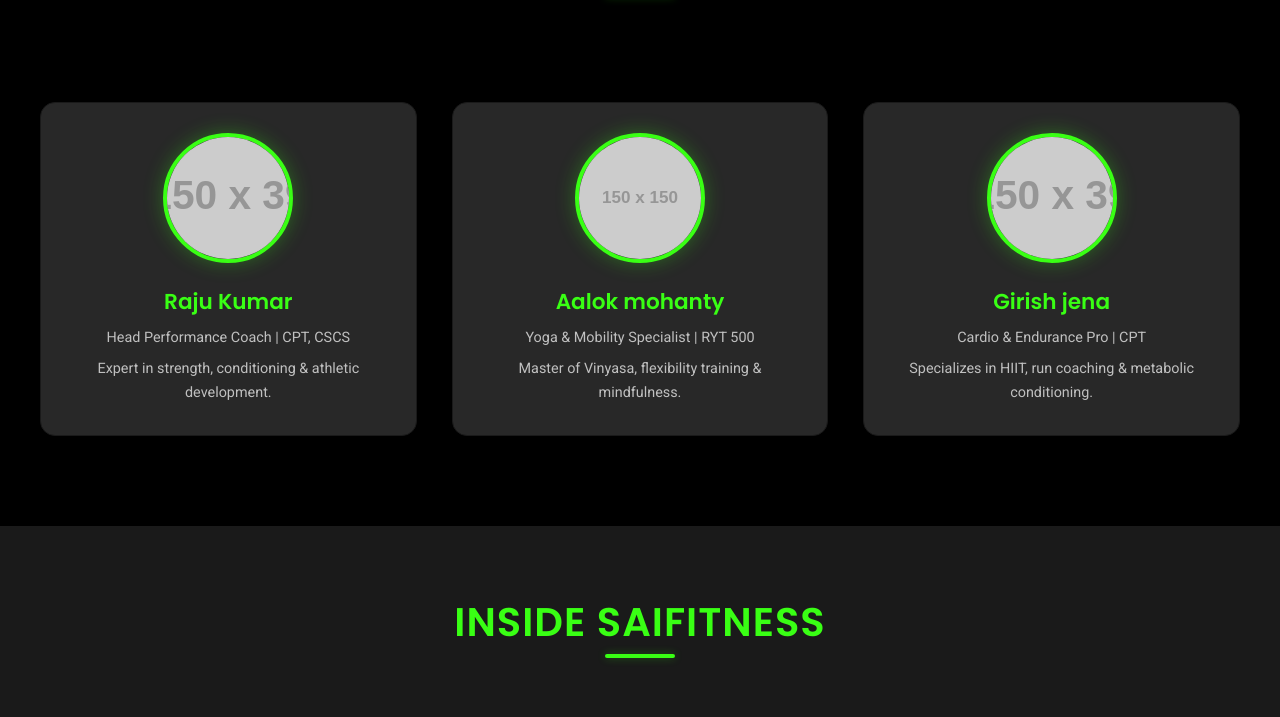
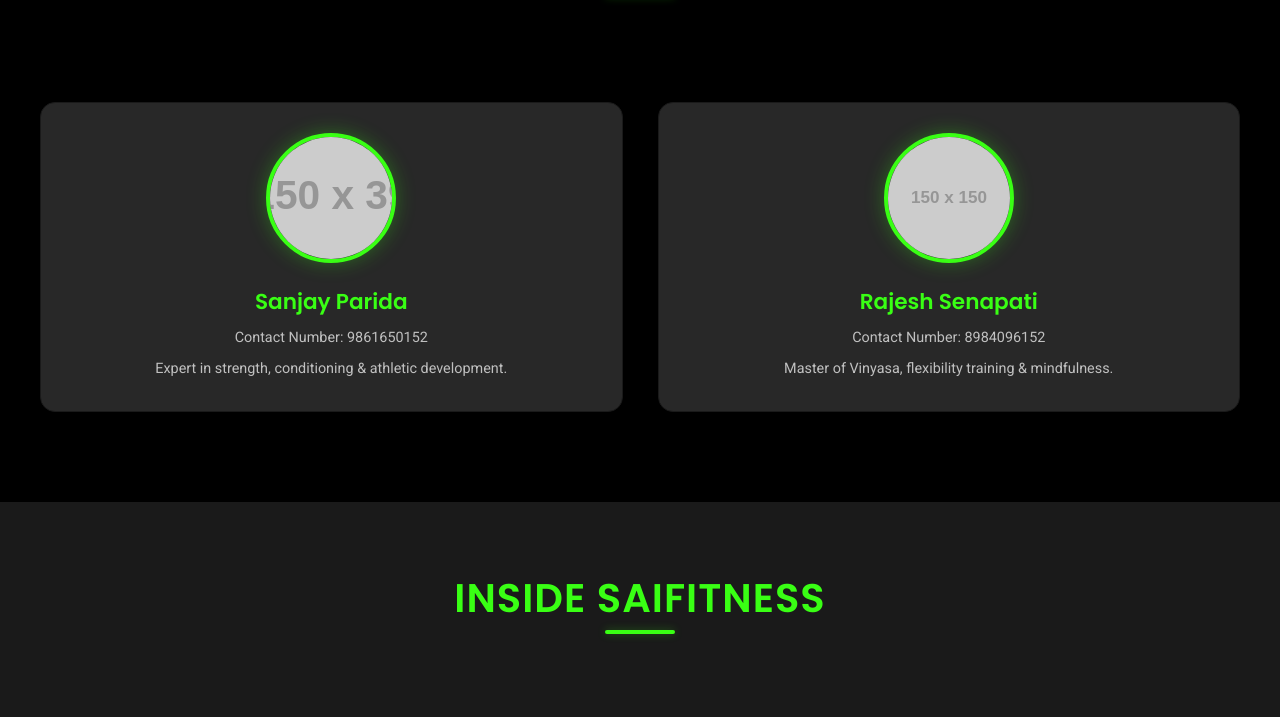
Before and after one commit to Jigynasa/SaiFitness, a plain HTML site: page index.html in a window 1280 px wide. Shown: the part 3915-4632 px from the top of the page. Drawn offline with Linux system fonts and the light colour scheme; placeholder pictures from the web are drawn by us.

Commit message:
Update index.html

```diff
--- a/index.html
+++ b/index.html
@@ -881,10 +881,9 @@
     <h2>Meet Our Elite Trainers</h2>
     <div class="trainer-container">
        <!-- Trainer content -->
-       <div class="trainer fade-in-up"><img src="https://via.placeholder.com/150/39FF14/000000?text=JD" alt="Trainer John Doe"><h3>Raju Kumar</h3><p>Head Performance Coach | CPT, CSCS</p><p>Expert in strength, conditioning & athletic development.</p></div>
-       <div class="trainer fade-in-up"><img src="https://via.placeholder.com/150/C0C0C0/000000?text=JS" alt="Trainer Jane Smith"><h3>Aalok mohanty</h3><p>Yoga & Mobility Specialist | RYT 500</p><p>Master of Vinyasa, flexibility training & mindfulness.</p></div>
-       <div class="trainer fade-in-up"><img src="https://via.placeholder.com/150/39FF14/000000?text=MJ" alt="Trainer Mike Johnson"><h3>Girish jena</h3><p>Cardio & Endurance Pro | CPT</p><p>Specializes in HIIT, run coaching & metabolic conditioning.</p></div>
-    </div>
+       <div class="trainer fade-in-up"><img src="https://via.placeholder.com/150/39FF14/000000?text=JD" alt="Trainer John Doe"><h3>Sanjay Parida</h3><p>Contact Number: 9861650152</p><p>Expert in strength, conditioning & athletic development.</p></div>
+       <div class="trainer fade-in-up"><img src="https://via.placeholder.com/150/C0C0C0/000000?text=JS" alt="Trainer Jane Smith"><h3>Rajesh Senapati</h3><p>Contact Number: 8984096152</p><p>Master of Vinyasa, flexibility training & mindfulness.</p></div>
+           </div>
   </section>
 
   <!-- Moving Flex Section / Gallery - UPDATED WITH YOUR IMAGES -->
```
